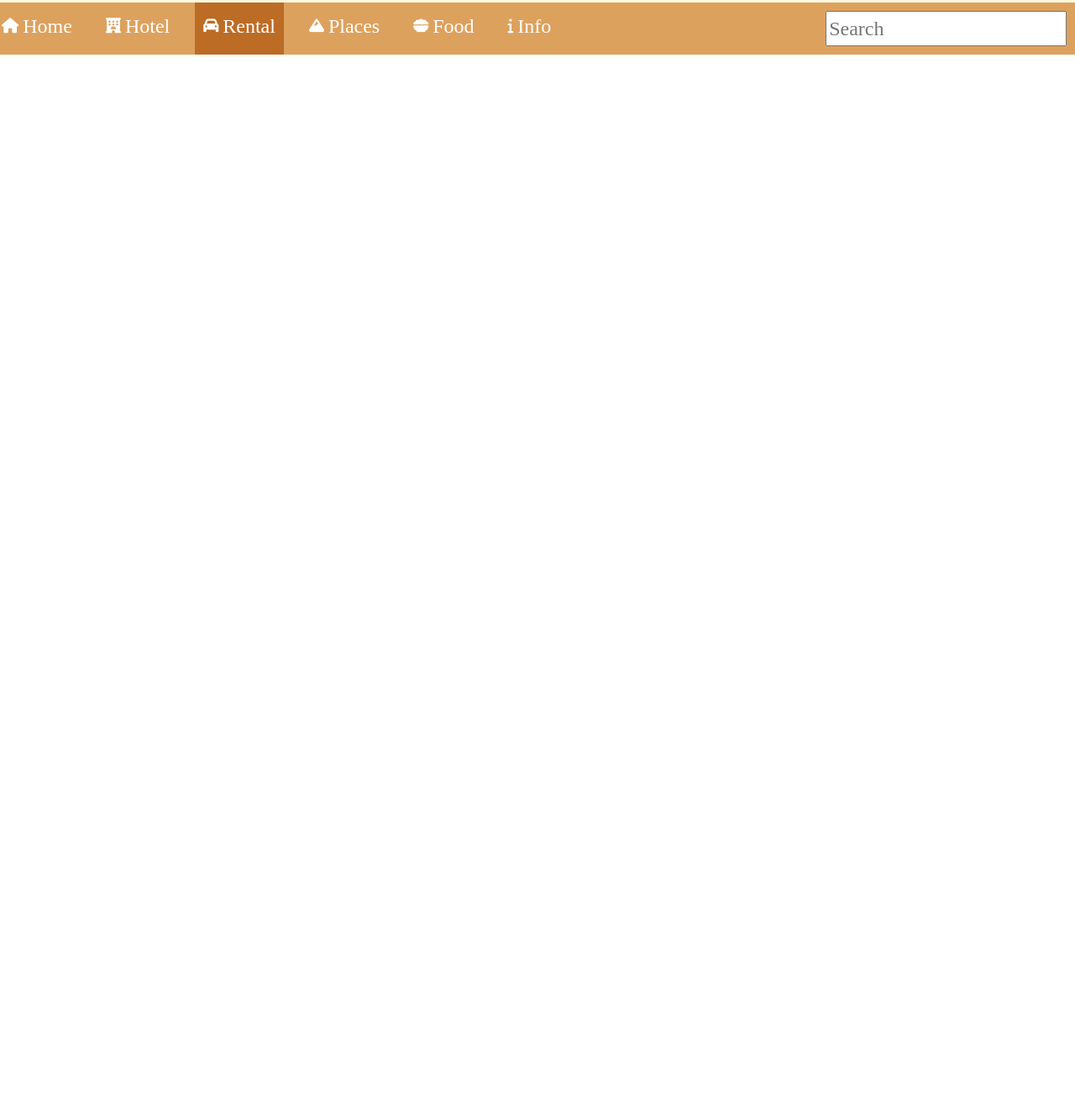
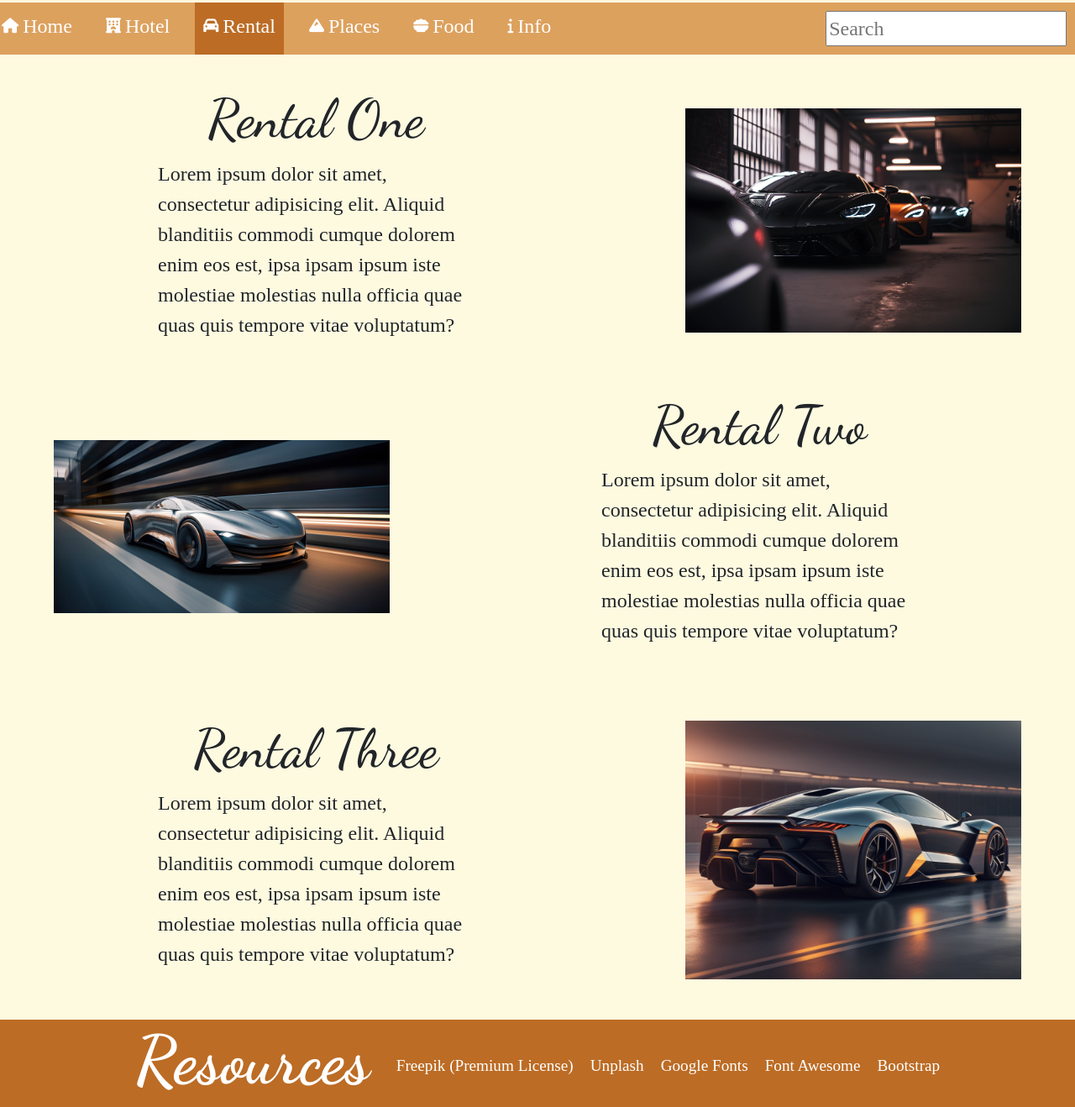
Before and after one commit to grecotan12/taniti-island, a plain HTML site: page rental.html in a window 1280 px wide. Shown: the part 345-1663 px from the top of the page at 84% size. Before the commit the page ends 800 px from the top, so only its background shows below. Drawn offline with nearby package versions, Linux system fonts and the light colour scheme; a web font is replaced by a local one.

Commit message:
Finish rental page

```diff
--- a/hotel.html
+++ b/hotel.html
@@ -4,7 +4,7 @@
         <meta charset=”UTF-8″>
         <meta name="viewport" content="width=device-width, initial-scale=1.0">
         <link rel="stylesheet" href="css/common.css">
-        <link rel="stylesheet" href="css/hotel.css">
+        <link rel="stylesheet" href="css/responsive.css">
         <title>Hotel Page</title>
         <link href="https://fonts.googleapis.com/css2?family=Anton+SC&family=Dancing+Script:wght@400..700&family=Space+Mono:ital,wght@0,400;0,700;1,400;1,700&display=swap" rel="stylesheet">
         <link href="https://fonts.googleapis.com/css2?family=Anton+SC&family=Dancing+Script:wght@400..700&family=Lato:ital,wght@0,100;0,300;0,400;0,700;0,900;1,100;1,300;1,400;1,700;1,900&family=Space+Mono:ital,wght@0,400;0,700;1,400;1,700&display=swap" rel="stylesheet">
--- a/rental.html
+++ b/rental.html
@@ -2,14 +2,13 @@
 <html>
     <head>
         <meta charset=”UTF-8″>
+        <meta name="viewport" content="width=device-width, initial-scale=1.0">
         <link rel="stylesheet" href="css/common.css">
-        <link rel="stylesheet" href="css/rental.css">
-        <title>Hotel Page</title>
+        <link rel="stylesheet" href="css/responsive.css">
+        <title>Rental Page</title>
         <link href="https://fonts.googleapis.com/css2?family=Anton+SC&family=Dancing+Script:wght@400..700&family=Space+Mono:ital,wght@0,400;0,700;1,400;1,700&display=swap" rel="stylesheet">
         <link href="https://fonts.googleapis.com/css2?family=Anton+SC&family=Dancing+Script:wght@400..700&family=Lato:ital,wght@0,100;0,300;0,400;0,700;0,900;1,100;1,300;1,400;1,700;1,900&family=Space+Mono:ital,wght@0,400;0,700;1,400;1,700&display=swap" rel="stylesheet">
         <link href="https://cdn.jsdelivr.net/npm/bootstrap@5.3.3/dist/css/bootstrap.min.css" rel="stylesheet" integrity="sha384-QWTKZyjpPEjISv5WaRU9OFeRpok6YctnYmDr5pNlyT2bRjXh0JMhjY6hW+ALEwIH" crossorigin="anonymous">
-    </head>
-    <body>
     </head>
     <body>
         <header>
@@ -44,10 +43,43 @@
             </nav>
         </header>
         <main>
-
+            <section class="sect-info">
+                <div class="sub">
+                    <h2 class="sec-title">Rental One</h2>
+                    <p>Lorem ipsum dolor sit amet, consectetur adipisicing elit. Aliquid blanditiis commodi cumque dolorem enim eos est, ipsa ipsam ipsum iste molestiae molestias nulla officia quae quas quis tempore vitae voluptatum?</p>
+                </div>
+                <div class="sub-img">
+                    <img src="images/car-one.jpg" alt="Car One">
+                </div>
+            </section>
+            <section class="sect-info reverse">
+                <div class="sub-img">
+                    <img src="images/car-two.jpg" alt="Car Two">
+                </div>
+                <div class="sub">
+                    <h2 class="sec-title">Rental Two</h2>
+                    <p>Lorem ipsum dolor sit amet, consectetur adipisicing elit. Aliquid blanditiis commodi cumque dolorem enim eos est, ipsa ipsam ipsum iste molestiae molestias nulla officia quae quas quis tempore vitae voluptatum?</p>
+                </div>
+            </section>
+            <section class="sect-info">
+                <div class="sub">
+                    <h2 class="sec-title">Rental Three</h2>
+                    <p>Lorem ipsum dolor sit amet, consectetur adipisicing elit. Aliquid blanditiis commodi cumque dolorem enim eos est, ipsa ipsam ipsum iste molestiae molestias nulla officia quae quas quis tempore vitae voluptatum?</p>
+                </div>
+                <div class="sub-img">
+                    <img src="images/car-three.jpg" alt="Hotel Three">
+                </div>
+            </section>
         </main>
         <footer>
-
+            <h2>Resources</h2>
+            <ul>
+                <li><a href="https://www.freepik.com/">Freepik (Premium License)</a></li>
+                <li><a href="https://unsplash.com/license">Unplash</a></li>
+                <li><a href="https://fonts.google.com/">Google Fonts</a></li>
+                <li><a href="https://fontawesome.com/">Font Awesome</a></li>
+                <li><a href="https://getbootstrap.com/">Bootstrap</a></li>
+            </ul>
         </footer>
         <script src="https://kit.fontawesome.com/5695800788.js" crossorigin="anonymous"></script>
         <script src="https://cdn.jsdelivr.net/npm/bootstrap@5.3.3/dist/js/bootstrap.bundle.min.js" integrity="sha384-YvpcrYf0tY3lHB60NNkmXc5s9fDVZLESaAA55NDzOxhy9GkcIdslK1eN7N6jIeHz" crossorigin="anonymous"></script>
```
Also changed, not shown: css/responsive.css (renamed from css/hotel.css), images/car-one.jpg (added), images/car-three.jpg (added), images/car-two.jpg (added).
